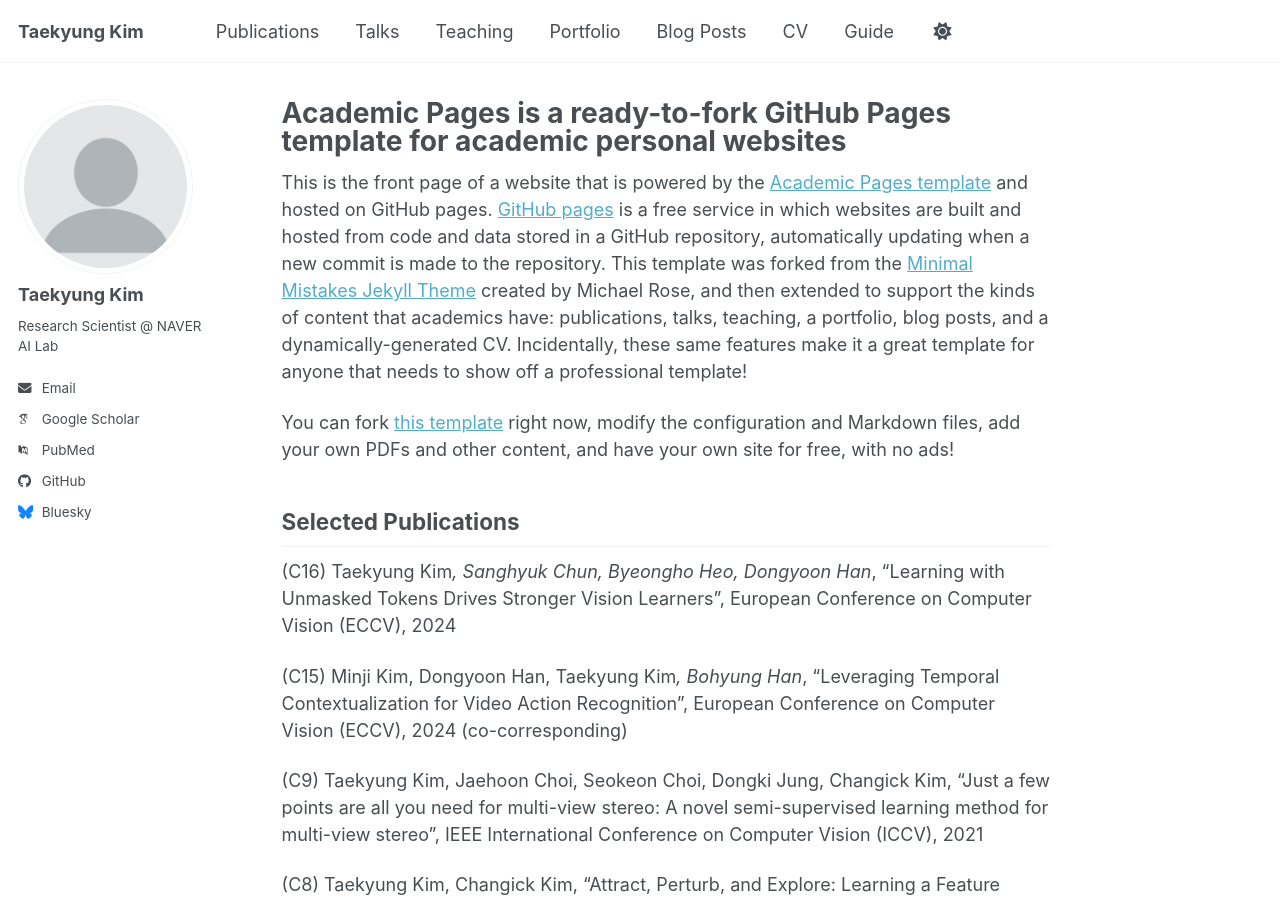
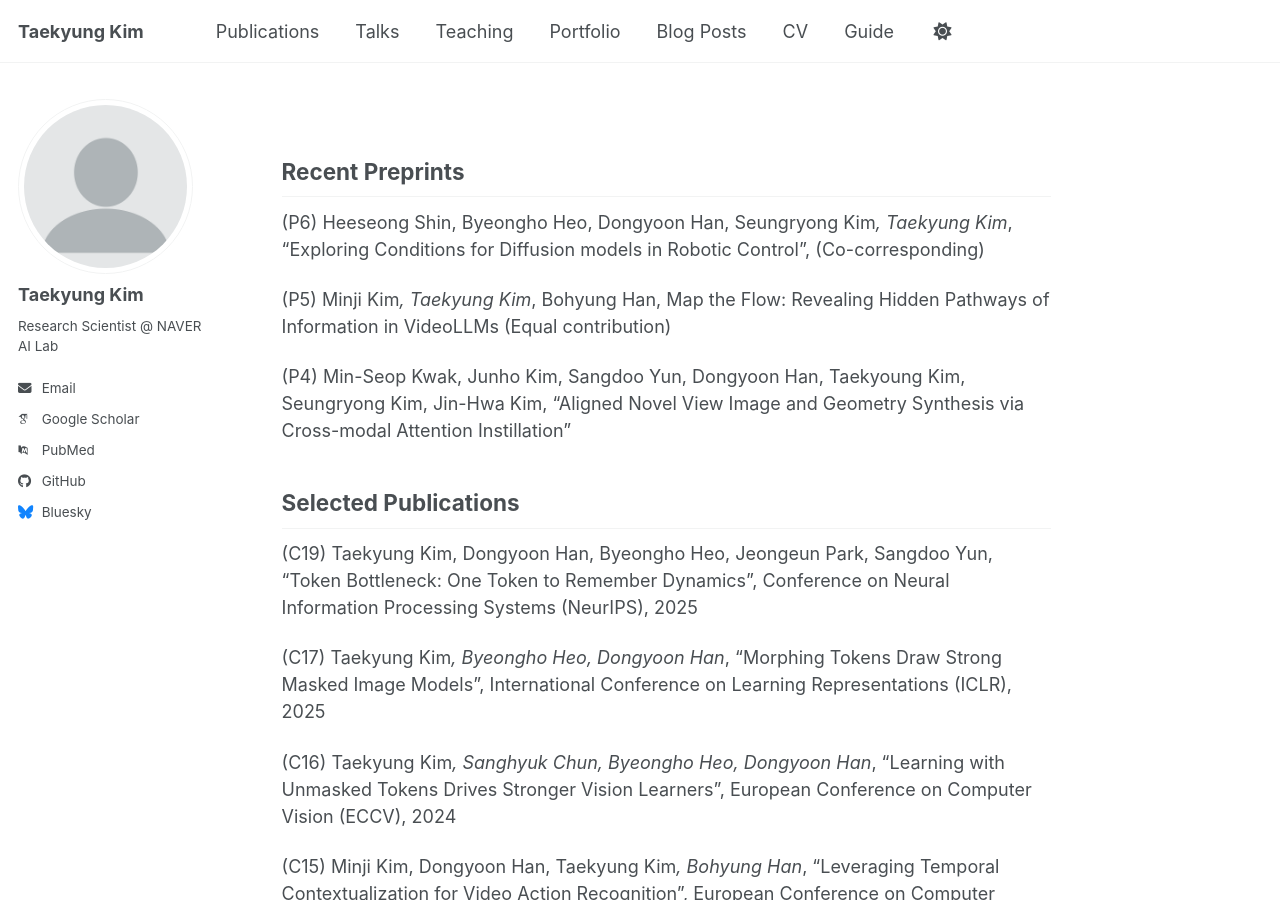
Before and after one commit to taekyungkim918/taekyungkim918.github.io, a Jekyll site: the page built from _pages/about.md, in a window 1280 px wide and 900 px high. Built offline with Jekyll 4.4.1, drawn with Linux system fonts in a browser that asks for light colours; some web fonts are replaced; a script bundle is joined from its source files by our own code; library files that are not in the unit come from our copies.

Commit message:
Update about.md

```diff
--- a/_pages/about.md
+++ b/_pages/about.md
@@ -1,33 +1,34 @@
 ---
 permalink: /
-title: "Academic Pages is a ready-to-fork GitHub Pages template for academic personal websites"
+title: ""
 author_profile: true
 redirect_from:
   - /about/
   - /about.html
 ---
 
-This is the front page of a website that is powered by the [Academic Pages template](https://github.com/academicpages/academicpages.github.io) and hosted on GitHub pages. [GitHub pages](https://pages.github.com) is a free service in which websites are built and hosted from code and data stored in a GitHub repository, automatically updating when a new commit is made to the repository. This template was forked from the [Minimal Mistakes Jekyll Theme](https://mmistakes.github.io/minimal-mistakes/) created by Michael Rose, and then extended to support the kinds of content that academics have: publications, talks, teaching, a portfolio, blog posts, and a dynamically-generated CV. Incidentally, these same features make it a great template for anyone that needs to show off a professional template!
+Recent Preprints
+-----
+(P6) Heeseong Shin, Byeongho Heo, Dongyoon Han, Seungryong Kim*, Taekyung Kim*, "Exploring Conditions for Diffusion models in Robotic Control", (Co-corresponding)
 
- You can fork [this template](https://github.com/academicpages/academicpages.github.io) right now, modify the configuration and Markdown files, add your own PDFs and other content, and have your own site for free, with no ads!
+(P5) Minji Kim*, Taekyung Kim*, Bohyung Han, Map the Flow: Revealing Hidden Pathways of Information in VideoLLMs (Equal contribution)
+
+(P4) Min-Seop Kwak, Junho Kim, Sangdoo Yun, Dongyoon Han, Taekyoung Kim, Seungryong Kim, Jin-Hwa Kim, "Aligned Novel View Image and Geometry Synthesis via Cross-modal Attention Instillation"
+
+
 
 Selected Publications
 -----
+(C19) Taekyung Kim, Dongyoon Han, Byeongho Heo, Jeongeun Park, Sangdoo Yun, "Token Bottleneck: One Token to Remember Dynamics", Conference on Neural Information Processing Systems (NeurIPS), 2025
 
+(C17) Taekyung Kim*, Byeongho Heo, Dongyoon Han*, "Morphing Tokens Draw Strong Masked Image Models", International Conference on Learning Representations (ICLR), 2025
 
-(C16) Taekyung Kim*, Sanghyuk Chun, Byeongho Heo, Dongyoon Han*, “Learning with Unmasked Tokens
-Drives Stronger Vision Learners”, European Conference on Computer Vision (ECCV), 2024
+(C16) Taekyung Kim*, Sanghyuk Chun, Byeongho Heo, Dongyoon Han*, “Learning with Unmasked Tokens Drives Stronger Vision Learners”, European Conference on Computer Vision (ECCV), 2024
 
-(C15) Minji Kim, Dongyoon Han, Taekyung Kim*, Bohyung Han*, “Leveraging Temporal Contextualization for
-Video Action Recognition”, European Conference on Computer Vision (ECCV), 2024 (co-corresponding)
+(C15) Minji Kim, Dongyoon Han, Taekyung Kim*, Bohyung Han*, “Leveraging Temporal Contextualization for Video Action Recognition”, European Conference on Computer Vision (ECCV), 2024 (co-corresponding)
 
-(C9) Taekyung Kim, Jaehoon Choi, Seokeon Choi, Dongki Jung, Changick Kim, “Just a few points are all
-you need for multi-view stereo: A novel semi-supervised learning method for multi-view stereo”, IEEE
-International Conference on Computer Vision (ICCV), 2021
+(C9) Taekyung Kim, Jaehoon Choi, Seokeon Choi, Dongki Jung, Changick Kim, “Just a few points are all you need for multi-view stereo: A novel semi-supervised learning method for multi-view stereo”, IEEE International Conference on Computer Vision (ICCV), 2021
 
-(C8) Taekyung Kim, Changick Kim, “Attract, Perturb, and Explore: Learning a Feature Alignment Network
-for Semi-supervised Domain Adaptation”, European Conference on Computer Vision (ECCV), 2020
+(C8) Taekyung Kim, Changick Kim, “Attract, Perturb, and Explore: Learning a Feature Alignment Network for Semi-supervised Domain Adaptation”, European Conference on Computer Vision (ECCV), 2020
 
-(C3) Taekyung Kim, Minki Jeong, Seunghyeon Kim, Seokeon Choi, Changick Kim, “Diversify and Match: A
-Domain Adaptive Representation Learning Paradigm for Object Detection”, IEEE International Conference
-on Computer Vision and Pattern Recognition (CVPR), 2019
+(C3) Taekyung Kim, Minki Jeong, Seunghyeon Kim, Seokeon Choi, Changick Kim, “Diversify and Match: A Domain Adaptive Representation Learning Paradigm for Object Detection”, IEEE International Conference on Computer Vision and Pattern Recognition (CVPR), 2019
```
